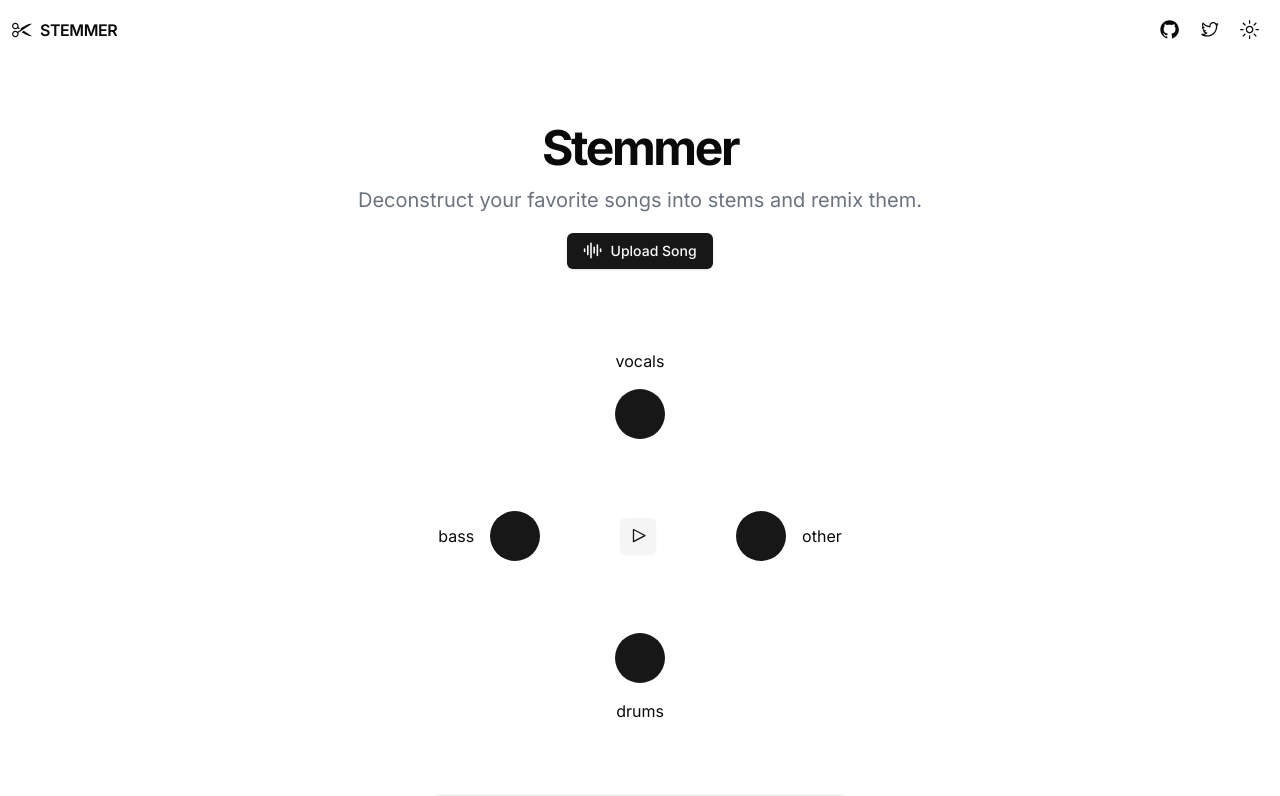
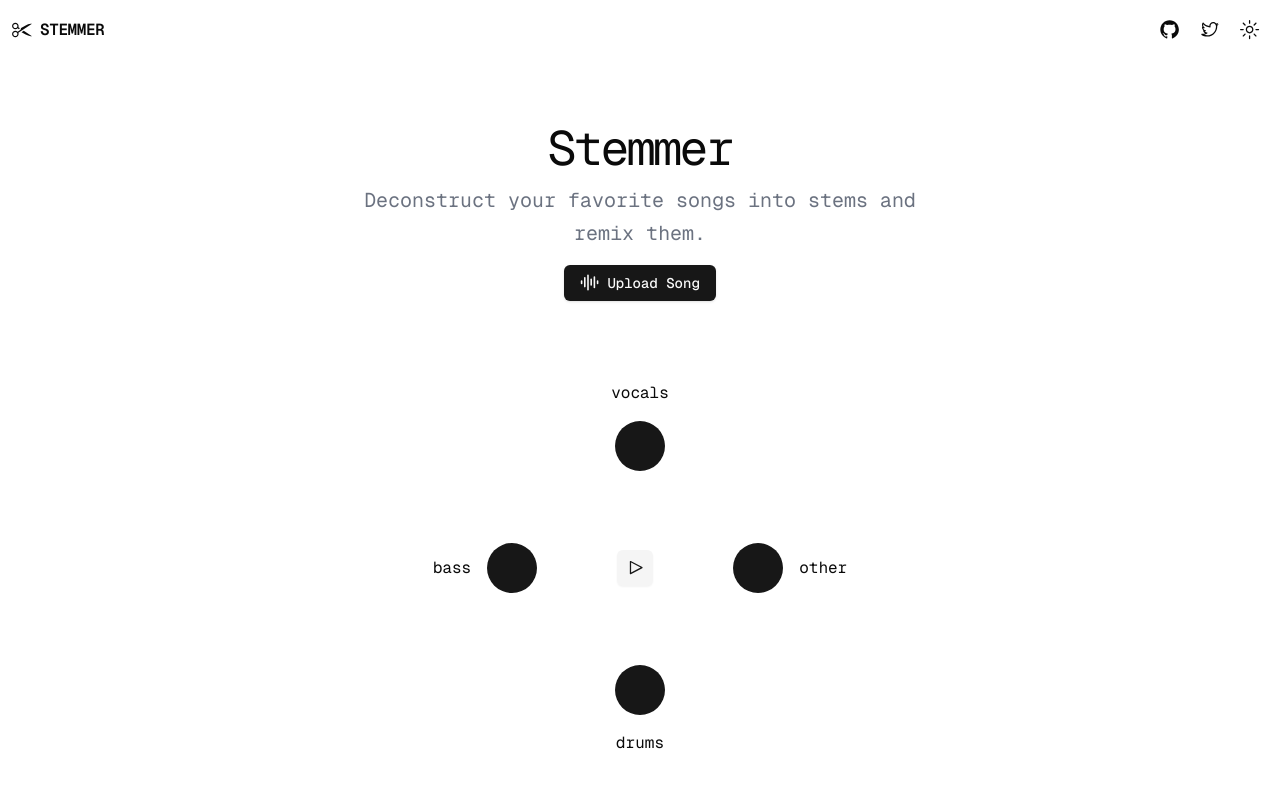
Before and after one commit to ChrisAbdo/Stemr, a Next.js app in the folder stemr/: page / in a window 1280 px wide. Shown: the top 796 px of the page. Built offline with nearby package versions, Linux system fonts and the light colour scheme.

Commit message:
Update layout and page components

```diff
--- a/stemr/app/layout.tsx
+++ b/stemr/app/layout.tsx
@@ -1,12 +1,10 @@
 import type { Metadata } from "next";
-import { Inter } from "next/font/google";
 import "./globals.css";
 
 import { ThemeProvider } from "@/lib/theme-provider";
 import Navbar from "@/components/layout/navbar";
 import { Toaster } from "@/components/ui/sonner";
-
-const inter = Inter({ subsets: ["latin"] });
+import { GeistMono } from "geist/font/mono";
 
 export const metadata: Metadata = {
   title: "Create Next App",
@@ -19,8 +17,8 @@ export default function RootLayout({
   children: React.ReactNode;
 }>) {
   return (
-    <html lang="en" suppressHydrationWarning>
-      <body className={inter.className}>
+    <html lang="en" className={GeistMono.className} suppressHydrationWarning>
+      <body>
         <ThemeProvider
           attribute="class"
           defaultTheme="system"
@@ -29,6 +27,7 @@ export default function RootLayout({
         >
           <Navbar />
           {children}
+
           <Toaster position="top-center" />
         </ThemeProvider>
       </body>
--- a/stemr/app/page.tsx
+++ b/stemr/app/page.tsx
@@ -151,7 +151,7 @@ export default function Home() {
       <section className="w-full py-6 md:py-12 lg:py-16">
         <div className="container flex flex-col items-center justify-center gap-4 px-4 text-center md:px-6">
           <div className="space-y-3">
-            <h1 className="text-3xl font-bold tracking-tighter sm:text-4xl md:text-5xl">
+            <h1 className="text-3xl font-normal tracking-tighter sm:text-4xl md:text-5xl">
               Stemmer
             </h1>
             <p className="mx-auto max-w-[600px] text-gray-500 md:text-xl/relaxed lg:text-base/relaxed xl:text-xl/relaxed dark:text-gray-400">
--- a/stemr/package.json
+++ b/stemr/package.json
@@ -17,6 +17,7 @@
     "@vercel/blob": "^0.22.3",
     "class-variance-authority": "^0.7.0",
     "clsx": "^2.1.0",
+    "geist": "^1.3.0",
     "lucide-react": "^0.368.0",
     "next": "14.1.4",
     "next-themes": "^0.3.0",
```
Also changed, not shown: 1 other file (tests, documents, lock files or other folders).
